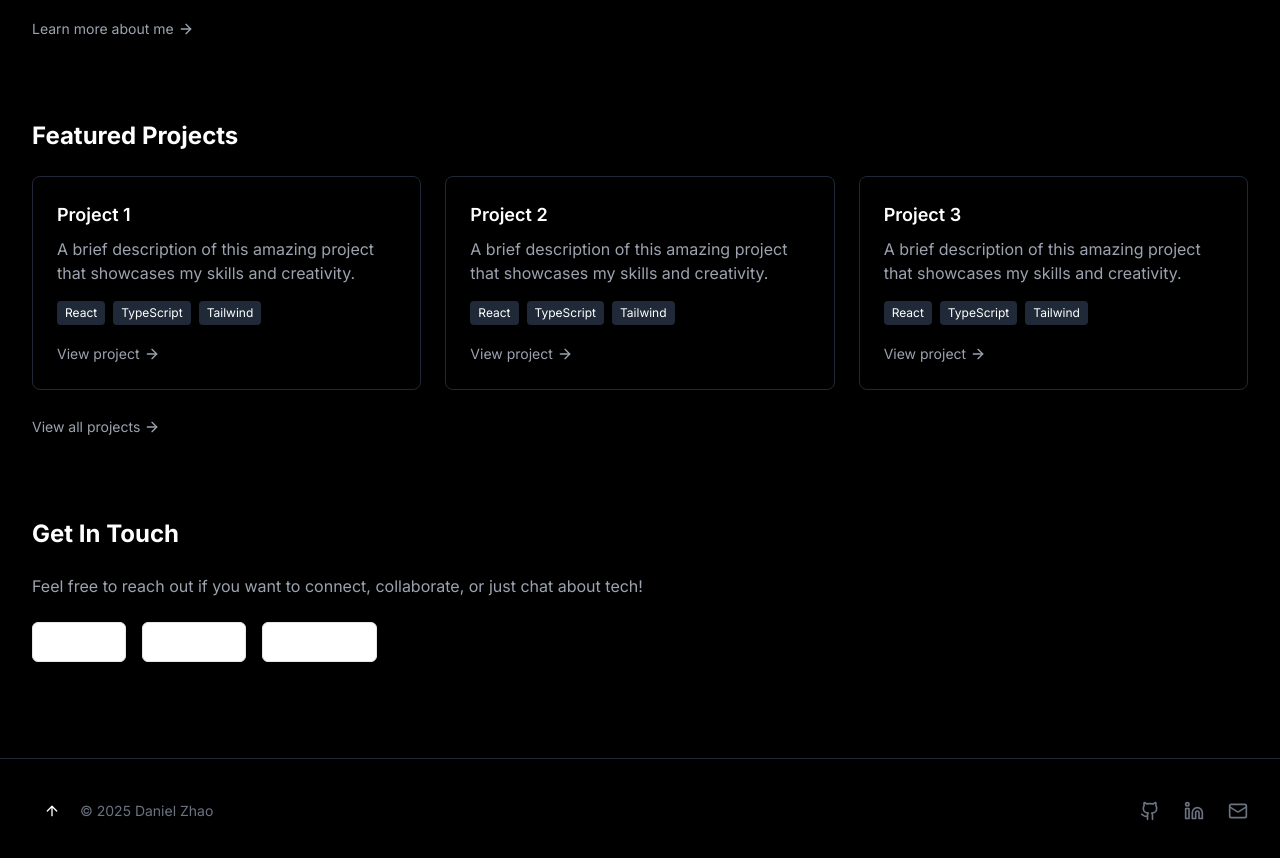
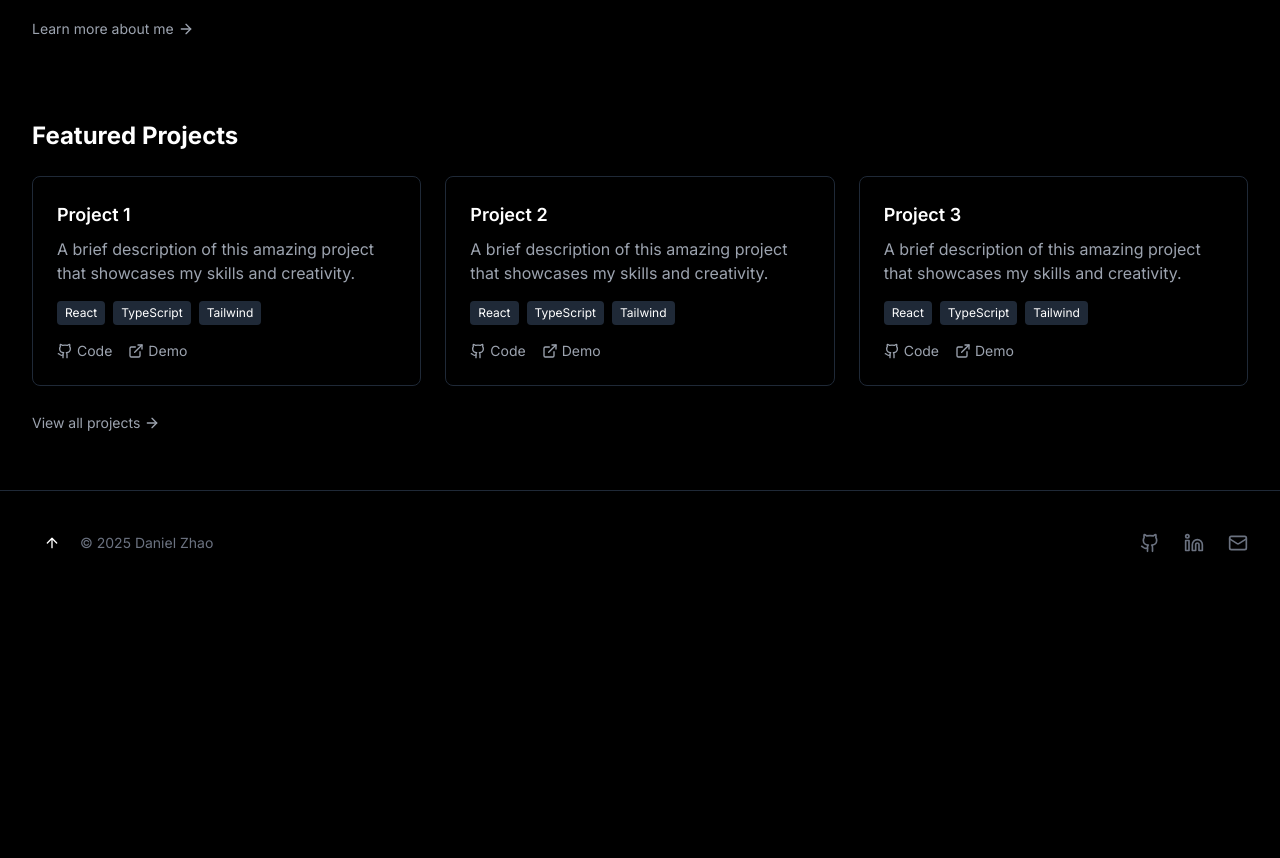
Before and after one commit to danielquzhao/personal-website, a Next.js app: page / in a window 1280 px wide. Shown: the part 760-1618 px from the top of the page. After the commit the page ends 1355 px from the top, so only its background shows below. Built offline with nearby package versions, Linux system fonts and the light colour scheme.

Commit message:
Edit pages and remove blog

```diff
--- a/app/blog/page.tsx
+++ /dev/null
@@ -1,76 +0,0 @@
-import Link from "next/link"
-import { ArrowLeft } from "lucide-react"
-
-export default function BlogPage() {
-  const posts = [
-    {
-      id: 1,
-      title: "My First Year at UWaterloo",
-      excerpt:
-        "Reflections on my experiences, challenges, and growth during my first year studying Computer Science at the University of Waterloo.",
-      date: "April 15, 2025",
-      readTime: "5 min read",
-    },
-    {
-      id: 2,
-      title: "Getting Started with Next.js",
-      excerpt: "A beginner's guide to building modern web applications with Next.js, React, and TypeScript.",
-      date: "March 22, 2025",
-      readTime: "8 min read",
-    },
-    {
-      id: 3,
-      title: "The Power of Tailwind CSS",
-      excerpt:
-        "How Tailwind CSS has revolutionized my approach to styling web applications and improved my development workflow.",
-      date: "February 10, 2025",
-      readTime: "6 min read",
-    },
-    {
-      id: 4,
-      title: "My Internship Search Experience",
-      excerpt:
-        "Tips, strategies, and lessons learned from my journey to secure a software engineering internship as a first-year student.",
-      date: "January 5, 2025",
-      readTime: "10 min read",
-    },
-  ]
-
-  return (
-    <div className="min-h-screen bg-black text-white">
-      <div className="container mx-auto px-4 py-12">
-        <div className="mb-8">
-          <Link href="/" className="inline-flex items-center text-gray-400 hover:text-white">
-            <ArrowLeft className="mr-2 h-4 w-4" /> Back to home
-          </Link>
-        </div>
-
-        <h1 className="text-4xl font-bold mb-8">Blog</h1>
-
-        <p className="text-gray-400 mb-12 max-w-2xl">
-          Welcome to my blog where I share my thoughts, experiences, and learnings about computer science, web
-          development, and student life at the University of Waterloo.
-        </p>
-
-        <div className="space-y-8">
-          {posts.map((post) => (
-            <article key={post.id} className="border-b border-gray-800 pb-8">
-              <Link href={`/blog/${post.id}`} className="block group">
-                <h2 className="text-2xl font-semibold mb-2 group-hover:text-gray-300">{post.title}</h2>
-                <div className="flex items-center text-sm text-gray-500 mb-3">
-                  <span>{post.date}</span>
-                  <span className="mx-2">•</span>
-                  <span>{post.readTime}</span>
-                </div>
-                <p className="text-gray-400">{post.excerpt}</p>
-                <div className="mt-4">
-                  <span className="text-sm text-gray-400 group-hover:text-white">Read more →</span>
-                </div>
-              </Link>
-            </article>
-          ))}
-        </div>
-      </div>
-    </div>
-  )
-}
--- a/app/page.tsx
+++ b/app/page.tsx
@@ -2,7 +2,7 @@
 
 import Image from "next/image"
 import Link from "next/link"
-import { Github, Linkedin, Mail, ArrowRight, Download, ArrowUp } from "lucide-react"
+import { Github, Linkedin, Mail, ArrowRight, Download, ArrowUp, ExternalLink } from "lucide-react"
 import { Button } from "@/components/ui/button"
 
 export default function Home() {
@@ -18,9 +18,6 @@ export default function Home() {
           </Link>
           <Link href="/projects" className="text-sm text-gray-400 hover:text-white transition-colors">
             Projects
-          </Link>
-          <Link href="/blog" className="text-sm text-gray-400 hover:text-white transition-colors">
-            Blog
           </Link>
           <Link href="/photos" className="text-sm text-gray-400 hover:text-white transition-colors">
             Photos
@@ -126,7 +123,7 @@ export default function Home() {
           </div>
         </section>
 
-        <section className="mb-20">
+        <section className="-mb-10">
           <h2 className="text-2xl font-bold mb-6">Featured Projects</h2>
           <div className="grid grid-cols-1 md:grid-cols-2 lg:grid-cols-3 gap-6">
             {[1, 2, 3].map((i) => (
@@ -140,12 +137,24 @@ export default function Home() {
                   <span className="text-xs bg-gray-800 px-2 py-1 rounded">TypeScript</span>
                   <span className="text-xs bg-gray-800 px-2 py-1 rounded">Tailwind</span>
                 </div>
-                <Link
-                  href={`/projects/${i}`}
-                  className="text-sm text-gray-400 hover:text-white inline-flex items-center"
-                >
-                  View project <ArrowRight className="ml-1 h-4 w-4" />
-                </Link>
+                <div className="flex gap-4">
+                  <Link
+                    href={`https://github.com/yourusername/project${i}`}
+                    target="_blank"
+                    rel="noopener noreferrer"
+                    className="text-sm text-gray-400 hover:text-white inline-flex items-center"
+                  >
+                    <Github className="mr-1 h-4 w-4" /> Code
+                  </Link>
+                  <Link
+                    href={`https://project${i}.demo.com`}
+                    target="_blank"
+                    rel="noopener noreferrer"
+                    className="text-sm text-gray-400 hover:text-white inline-flex items-center"
+                  >
+                    <ExternalLink className="mr-1 h-4 w-4" /> Demo
+                  </Link>
+                </div>
               </div>
             ))}
           </div>
@@ -153,30 +162,6 @@ export default function Home() {
             <Link href="/projects" className="inline-flex items-center text-sm text-gray-400 hover:text-white">
               View all projects <ArrowRight className="ml-1 h-4 w-4" />
             </Link>
-          </div>
-        </section>
-
-        <section>
-          <h2 className="text-2xl font-bold mb-6">Get In Touch</h2>
-          <p className="text-gray-400 mb-6">
-            Feel free to reach out if you want to connect, collaborate, or just chat about tech!
-          </p>
-          <div className="flex flex-wrap gap-4">
-            <Button asChild variant="outline" className="gap-2">
-              <Link href="mailto:daniel.zhao@example.com">
-                <Mail className="h-4 w-4" /> Email
-              </Link>
-            </Button>
-            <Button asChild variant="outline" className="gap-2">
-              <Link href="https://github.com/danielzhao" target="_blank" rel="noopener noreferrer">
-                <Github className="h-4 w-4" /> GitHub
-              </Link>
-            </Button>
-            <Button asChild variant="outline" className="gap-2">
-              <Link href="https://linkedin.com/in/danielzhao" target="_blank" rel="noopener noreferrer">
-                <Linkedin className="h-4 w-4" /> LinkedIn
-              </Link>
-            </Button>
           </div>
         </section>
       </main>
@@ -198,7 +183,7 @@ export default function Home() {
             </div>
             <div className="flex gap-6">
               <Link
-                href="https://github.com/danielzhao"
+                href="https://github.com/danielquzhao"
                 target="_blank"
                 rel="noopener noreferrer"
                 className="text-gray-500 hover:text-white"
@@ -207,7 +192,7 @@ export default function Home() {
                 <span className="sr-only">GitHub</span>
               </Link>
               <Link
-                href="https://linkedin.com/in/danielzhao"
+                href="https://linkedin.com/in/danielquzhao"
                 target="_blank"
                 rel="noopener noreferrer"
                 className="text-gray-500 hover:text-white"
@@ -215,7 +200,7 @@ export default function Home() {
                 <Linkedin className="h-5 w-5" />
                 <span className="sr-only">LinkedIn</span>
               </Link>
-              <Link href="mailto:daniel.zhao@example.com" className="text-gray-500 hover:text-white">
+              <Link href="mailto:danielquzhao@gmail.com" className="text-gray-500 hover:text-white">
                 <Mail className="h-5 w-5" />
                 <span className="sr-only">Email</span>
               </Link>
--- a/app/photos/page.tsx
+++ b/app/photos/page.tsx
@@ -65,10 +65,6 @@ export default function PhotosPage() {
 
         <h1 className="text-4xl font-bold mb-8">Photos</h1>
 
-        <p className="text-gray-400 mb-12 max-w-2xl">
-          A collection of moments captured during my journey as a student, developer, and explorer.
-        </p>
-
         <div className="grid grid-cols-1 md:grid-cols-2 lg:grid-cols-3 gap-6">
           {photos.map((photo) => (
             <div key={photo.id} className="group">
--- a/app/projects/page.tsx
+++ b/app/projects/page.tsx
@@ -64,11 +64,6 @@ export default function ProjectsPage() {
 
         <h1 className="text-4xl font-bold mb-8">Projects</h1>
 
-        <p className="text-gray-400 mb-12 max-w-2xl">
-          Here are some of the projects I've worked on. These range from web applications to small utilities and games.
-          Each project has helped me learn and grow as a developer.
-        </p>
-
         <div className="grid grid-cols-1 md:grid-cols-2 lg:grid-cols-3 gap-6">
           {projects.map((project) => (
             <div
```
Also changed, not shown: app/about/page.tsx (+4 -9 lines).
